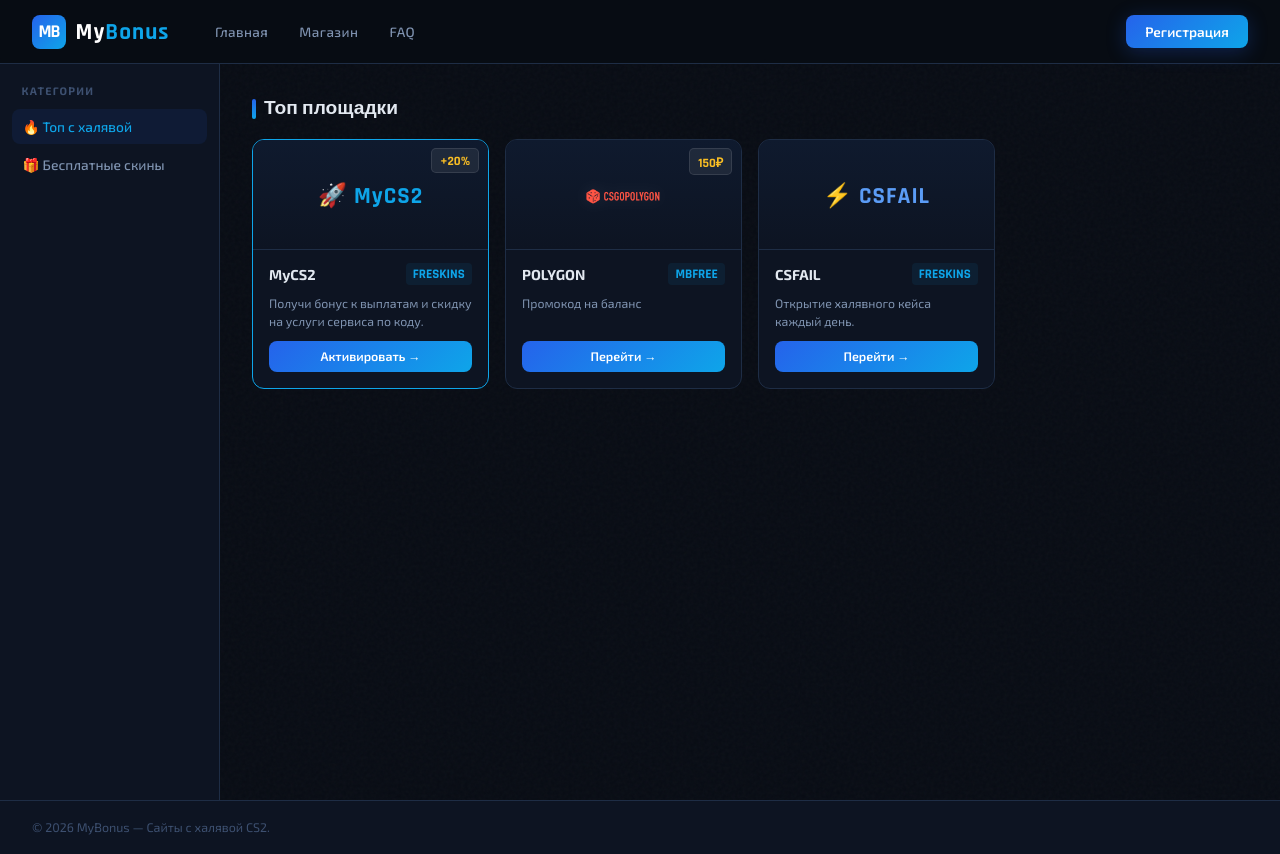
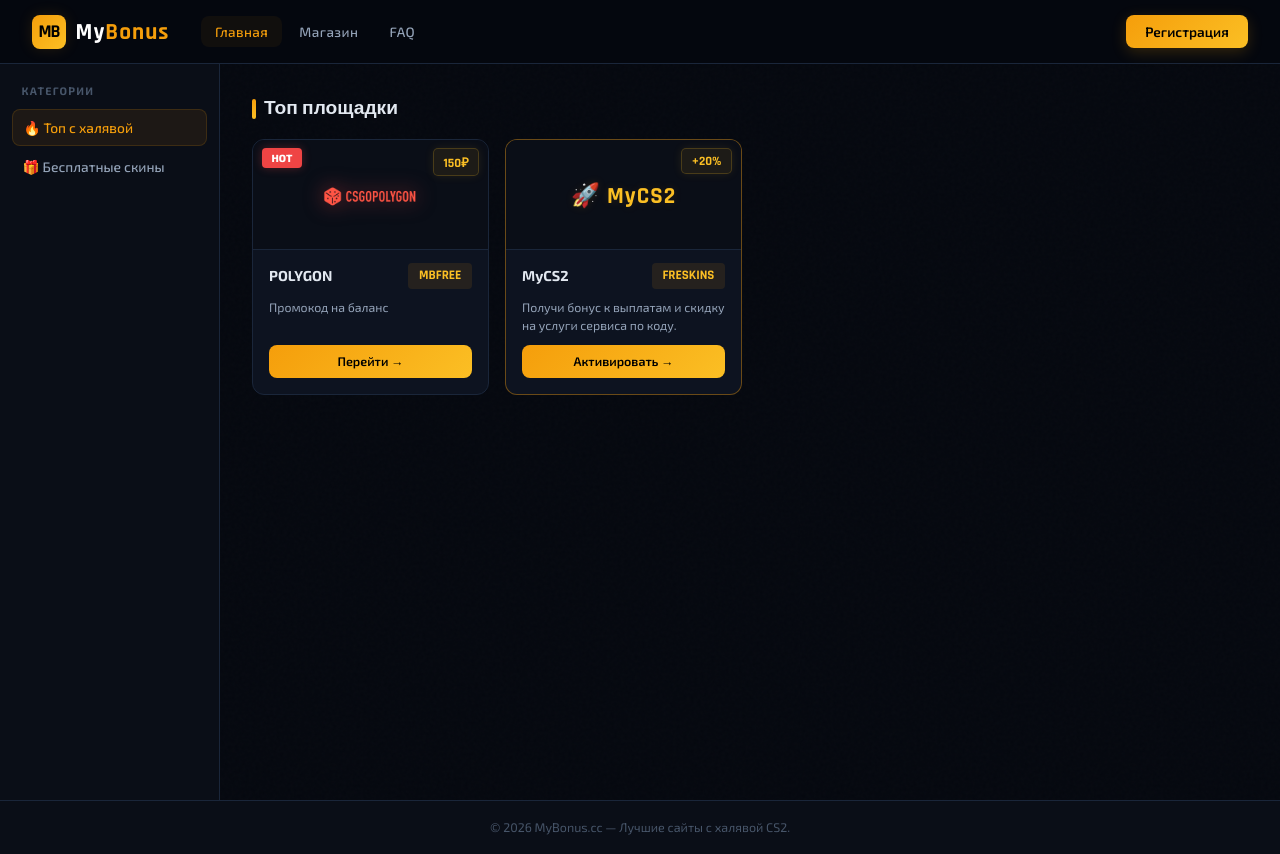
Before and after one commit to xmailgame/MyBonus, a plain HTML site: page index.html in a window 1280 px wide. Drawn offline with Linux system fonts and the light colour scheme.

Commit message:
Add files via upload

```diff
--- a/index.html
+++ b/index.html
@@ -8,27 +8,32 @@
 <link href="https://fonts.googleapis.com/css2?family=Rajdhani:wght@400;500;600;700&family=Exo+2:wght@300;400;500;600;700;800&display=swap" rel="stylesheet">
 <style>
   :root {
-    --bg-deep:    #080c14;
-    --bg-card:    #0d1422;
-    --bg-card2:   #111827;
-    --border:     #1e2d45;
-    --border-glow:#2563eb33;
-    --accent:     #2563eb;
-    --accent2:    #0ea5e9;
-    --accent-hot: #f59e0b;
+    /* Основные темные тона (стали чуть темнее для контраста с золотом) */
+    --bg-deep:    #05080f;
+    --bg-card:    #0a0e17;
+    --bg-card2:   #0d1320;
+    --border:     #1a263a;
+
+    /* НОВАЯ ЖЕЛТАЯ/ЗОЛОТАЯ ЦВЕТОВАЯ СХЕМА */
+    --accent:     #f59e0b; /* Насыщенный желтый (основа) */
+    --accent2:    #fbbf24; /* Более светлый золотой (акценты) */
+    --accent-glow:#f59e0b22; /* Свечение */
+
+    /* Стандартные цвета без изменений */
+    --accent-hot: #ef4444; /* Красный для HOT */
     --accent-new: #10b981;
     --accent-free:#8b5cf6;
     --text-main:  #e2e8f0;
-    --text-sub:   #7f93b0;
-    --text-dim:   #3d5070;
+    --text-sub:   #94a3b8; /* Чуть светлее для читаемости */
+    --text-dim:   #475569;
     --gold:       #fbbf24;
-    --red:        #ef4444;
     --radius:     12px;
     --radius-sm:  8px;
   }
 
   *, *::before, *::after { box-sizing: border-box; margin: 0; padding: 0; }
   html { scroll-behavior: smooth; }
+
   body {
     font-family: 'Exo 2', sans-serif;
     background: var(--bg-deep);
@@ -48,9 +53,10 @@
   ::-webkit-scrollbar-track { background: var(--bg-deep); }
   ::-webkit-scrollbar-thumb { background: var(--border); border-radius: 3px; }
 
+  /* ─── HEADER (Желтые акценты) ───────────────────────── */
   header {
     position: sticky; top: 0; z-index: 100;
-    background: rgba(8, 12, 20, 0.92);
+    background: rgba(5, 8, 15, 0.95);
     backdrop-filter: blur(18px);
     border-bottom: 1px solid var(--border);
     padding: 0 2rem;
@@ -66,10 +72,12 @@
     display: flex; align-items: center; justify-content: center;
     font-size: 18px; font-weight: 900;
     font-family: 'Rajdhani', sans-serif;
-    color: #fff; letter-spacing: -1px;
+    color: #000; /* Черный текст на желтом фоне */
+    letter-spacing: -1px;
+    box-shadow: 0 0 15px var(--accent-glow);
   }
   .logo-text { font-family: 'Rajdhani', sans-serif; font-size: 1.45rem; font-weight: 700; letter-spacing: 1px; color: #fff; }
-  .logo-text span { color: var(--accent2); }
+  .logo-text span { color: var(--accent); }
 
   nav { display: flex; align-items: center; gap: .25rem; flex: 1; }
   nav a {
@@ -77,12 +85,15 @@
     font-size: .85rem; font-weight: 500; letter-spacing: .4px;
     color: var(--text-sub);
     text-decoration: none; border-radius: var(--radius-sm);
-    transition: color .2s, background .2s;
+    transition: all 0.2s;
     white-space: nowrap;
   }
-  nav a:hover { color: var(--text-main); background: #ffffff08; }
+  nav a:hover { color: #fff; background: #ffffff05; }
+  nav a.active { color: var(--accent); background: rgba(245, 158, 11, 0.05); }
 
   .header-right { display: flex; align-items: center; gap: .8rem; margin-left: auto; }
+
+  /* Желтые кнопки */
   .btn {
     display: inline-flex; align-items: center; gap: .45rem;
     padding: .5rem 1.2rem; border-radius: var(--radius-sm);
@@ -92,11 +103,14 @@
   }
   .btn-primary {
     background: linear-gradient(135deg, var(--accent), var(--accent2));
-    color: #fff; box-shadow: 0 4px 20px #2563eb44;
+    color: #000; /* Черный текст */
+    box-shadow: 0 4px 15px rgba(245, 158, 11, 0.2);
   }
+  .btn-primary:hover { box-shadow: 0 4px 20px rgba(245, 158, 11, 0.35); transform: translateY(-1px); }
 
   .page { display: flex; min-height: calc(100vh - 64px); position: relative; z-index: 1; }
 
+  /* ─── SIDEBAR (Желтые акценты) ───────────────────────── */
   aside {
     width: 220px; flex-shrink: 0;
     background: var(--bg-card);
@@ -115,19 +129,22 @@
     font-size: .86rem; font-weight: 500;
     transition: all .18s;
   }
-  .slink:hover { background: #ffffff08; color: var(--text-main); }
-  .slink.active { background: #2563eb18; color: var(--accent2); }
+  .slink:hover { background: #ffffff05; color: #fff; }
+  .slink.active { background: rgba(245, 158, 11, 0.08); color: var(--accent); border: 1px solid rgba(245, 158, 11, 0.15); }
 
   main { flex: 1; padding: 2rem 2rem; max-width: 100%; overflow: hidden; }
 
   .section-header { display: flex; align-items: center; justify-content: space-between; margin-bottom: 1.1rem; }
   .section-title { font-family: 'Rajdhani', sans-serif; font-size: 1.2rem; font-weight: 700; display: flex; align-items: center; gap: .5rem; }
+
+  /* Желтая полоска */
   .section-title::before { content: ''; width: 4px; height: 20px; border-radius: 2px; background: linear-gradient(to bottom, var(--accent), var(--accent2)); }
 
   .cards-grid { display: grid; grid-template-columns: repeat(auto-fill, minmax(210px, 1fr)); gap: 1rem; margin-bottom: 2.5rem; }
 
+  /* ─── КАРТОЧКИ (Желтые акценты) ───────────────────────── */
   .site-card {
-    background: var(--bg-card);
+    background: var(--bg-card2);
     border: 1px solid var(--border);
     border-radius: var(--radius);
     overflow: hidden;
@@ -135,7 +152,7 @@
     display: flex; flex-direction: column;
     position: relative;
   }
-  .site-card:hover { border-color: #2563eb55; transform: translateY(-3px); box-shadow: 0 10px 35px #00000055; }
+  .site-card:hover { border-color: rgba(245, 158, 11, 0.3); transform: translateY(-3px); box-shadow: 0 10px 35px rgba(0,0,0,0.5); }
 
   .card-top {
     padding: 1.2rem 1rem .9rem;
@@ -143,39 +160,68 @@
     position: relative;
     border-bottom: 1px solid var(--border);
     min-height: 110px; justify-content: center;
-    background: linear-gradient(180deg, #0f1a2e 0%, var(--bg-card) 100%);
+    /* Убрали голубой градиент */
+    background: var(--bg-card);
   }
 
-  /* Стили для логотипов-картинок */
+  /* ЛОГОТИП ПОЛИГОН (Исправлено) */
   .card-logo img {
-    max-width: 140px;
-    max-height: 40px;
+    max-width: 160px; /* Увеличили */
+    max-height: 50px; /* Увеличили */
     display: block;
-    filter: drop-shadow(0 0 8px rgba(255,255,255,0.1));
+    object-fit: contain;
+    /* Красное свечение как на примере */
+    filter: drop-shadow(0 0 10px rgba(239, 68, 68, 0.5));
   }
   .card-logo { font-family: 'Rajdhani', sans-serif; font-size: 1.45rem; font-weight: 700; letter-spacing: 1px; }
 
+  /* Награда (Золотая) */
   .card-reward {
     position: absolute; top: .55rem; right: .55rem;
     font-family: 'Rajdhani', sans-serif; font-size: .8rem; font-weight: 700;
-    background: #ffffff12; border: 1px solid #ffffff1a;
-    padding: .2rem .5rem; border-radius: 5px; color: var(--gold);
+    background: rgba(251, 191, 36, 0.08); /* Чуть темнее фон */
+    border: 1px solid rgba(251, 191, 36, 0.2);
+    padding: .25rem .6rem; border-radius: 5px; color: var(--gold);
+    box-shadow: 0 0 10px rgba(251, 191, 36, 0.1);
+  }
+
+  /* Красный HOT */
+  .badge-hot {
+    position: absolute; top: .55rem; left: .55rem;
+    font-size: .65rem; font-weight: 800; text-transform: uppercase;
+    background: var(--accent-hot); color: #fff;
+    padding: .25rem .6rem; border-radius: 4px;
+    box-shadow: 0 0 10px rgba(239, 68, 68, 0.3);
   }
 
   .card-body { padding: .85rem 1rem 1rem; flex: 1; display: flex; flex-direction: column; gap: .65rem; }
   .card-names { display: flex; align-items: center; justify-content: space-between; gap: .4rem; }
   .card-site-name { font-weight: 700; font-size: .9rem; }
+
+  /* Желтый промокод */
   .card-promo {
     font-family: 'Rajdhani', sans-serif; font-size: .82rem; font-weight: 700;
-    color: var(--accent2); background: #0ea5e914; padding: .15rem .45rem; border-radius: 4px;
+    color: var(--accent2); background: rgba(245, 158, 11, 0.1);
+    padding: .2rem .6rem; /* Увеличили отступы */
+    border-radius: 4px;
     cursor: pointer;
+    transition: all 0.2s;
+    border: 1px solid transparent;
   }
+  .card-promo:hover { background: rgba(245, 158, 11, 0.18); border-color: rgba(245, 158, 11, 0.2); }
+
   .card-desc { font-size: .77rem; color: var(--text-sub); line-height: 1.45; }
   .card-actions { display: flex; gap: .5rem; margin-top: auto; }
-  .btn-sm { flex: 1; padding: .5rem .6rem; border-radius: var(--radius-sm); font-size: .78rem; font-weight: 600; text-align: center; text-decoration: none; border: none; }
-  .btn-go { background: linear-gradient(135deg, var(--accent), var(--accent2)); color: #fff; }
+  .btn-sm { flex: 1; padding: .55rem .6rem; border-radius: var(--radius-sm); font-size: .78rem; font-weight: 600; text-align: center; text-decoration: none; border: none; transition: all 0.2s; }
 
-  footer { background: var(--bg-card); border-top: 1px solid var(--border); padding: 1.2rem 2rem; font-size: .78rem; color: var(--text-dim); }
+  /* Золотая кнопка */
+  .btn-go {
+    background: linear-gradient(135deg, var(--accent), var(--accent2));
+    color: #000;
+  }
+  .btn-go:hover { box-shadow: 0 0 15px rgba(245, 158, 11, 0.2); transform: translateY(-1px); }
+
+  footer { background: var(--bg-card); border-top: 1px solid var(--border); padding: 1.2rem 2rem; font-size: .78rem; color: var(--text-dim); text-align: center; }
 </style>
 </head>
 <body>
@@ -186,7 +232,7 @@
     <div class="logo-text">My<span>Bonus</span></div>
   </a>
   <nav>
-    <a href="#">Главная</a>
+    <a href="#" class="active">Главная</a>
     <a href="#">Магазин</a>
     <a href="#">FAQ</a>
   </nav>
@@ -208,25 +254,10 @@
     </div>
 
     <div class="cards-grid">
-      <div class="site-card" style="border-color: var(--accent2);">
-        <div class="card-top">
-          <div class="card-reward">+20%</div>
-          <div class="card-logo" style="color:var(--accent2)">🚀 MyCS2</div>
-        </div>
-        <div class="card-body">
-          <div class="card-names">
-            <span class="card-site-name">MyCS2</span>
-            <span class="card-promo">FRESKINS</span>
-          </div>
-          <div class="card-desc">Получи бонус к выплатам и скидку на услуги сервиса по коду.</div>
-          <div class="card-actions">
-            <a href="#" class="btn-sm btn-go">Активировать →</a>
-          </div>
-        </div>
-      </div>
 
       <div class="site-card">
         <div class="card-top">
+          <span class="badge badge-hot">HOT</span>
           <div class="card-reward">150₽</div>
           <div class="card-logo">
             <img src="images/csgopolygon.png" alt="CSGOPOLYGON">
@@ -244,36 +275,51 @@
         </div>
       </div>
 
-      <div class="site-card">
+      <div class="site-card" style="border-color: rgba(245, 158, 11, 0.4);">
         <div class="card-top">
-          <div class="card-logo" style="color:#5b9cf6">⚡ CSFAIL</div>
+          <div class="card-reward">+20%</div>
+          <div class="card-logo" style="color:var(--accent2); text-shadow: 0 0 10px var(--accent-glow)">🚀 MyCS2</div>
         </div>
         <div class="card-body">
           <div class="card-names">
-            <span class="card-site-name">CSFAIL</span>
+            <span class="card-site-name">MyCS2</span>
             <span class="card-promo">FRESKINS</span>
           </div>
-          <div class="card-desc">Открытие халявного кейса каждый день.</div>
+          <div class="card-desc">Получи бонус к выплатам и скидку на услуги сервиса по коду.</div>
           <div class="card-actions">
-            <a href="#" class="btn-sm btn-go">Перейти →</a>
+            <a href="#" class="btn-sm btn-go">Активировать →</a>
           </div>
         </div>
       </div>
+
     </div>
   </main>
 </div>
 
 <footer>
-  © 2026 MyBonus — Сайты с халявой CS2.
+  © 2026 MyBonus.cc — Лучшие сайты с халявой CS2.
 </footer>
 
 <script>
+  // ИСПРАВЛЕНО Скопировано влезает полностью
   document.querySelectorAll('.card-promo').forEach(el => {
     el.addEventListener('click', () => {
       navigator.clipboard.writeText(el.textContent);
       const orig = el.textContent;
-      el.textContent = '✓ Копи';
-      setTimeout(() => { el.textContent = orig; }, 1000);
+
+      // Меняем текст, влезает полностью
+      el.textContent = '✓ Скопировано';
+
+      // Перекрашиваем в зеленый на время
+      el.style.color = '#10b981';
+      el.style.background = 'rgba(16, 185, 129, 0.1)';
+
+      setTimeout(() => {
+        el.textContent = orig;
+        // Возвращаем золотые цвета
+        el.style.color = '';
+        el.style.background = '';
+      }, 1200);
     });
   });
 </script>
```
